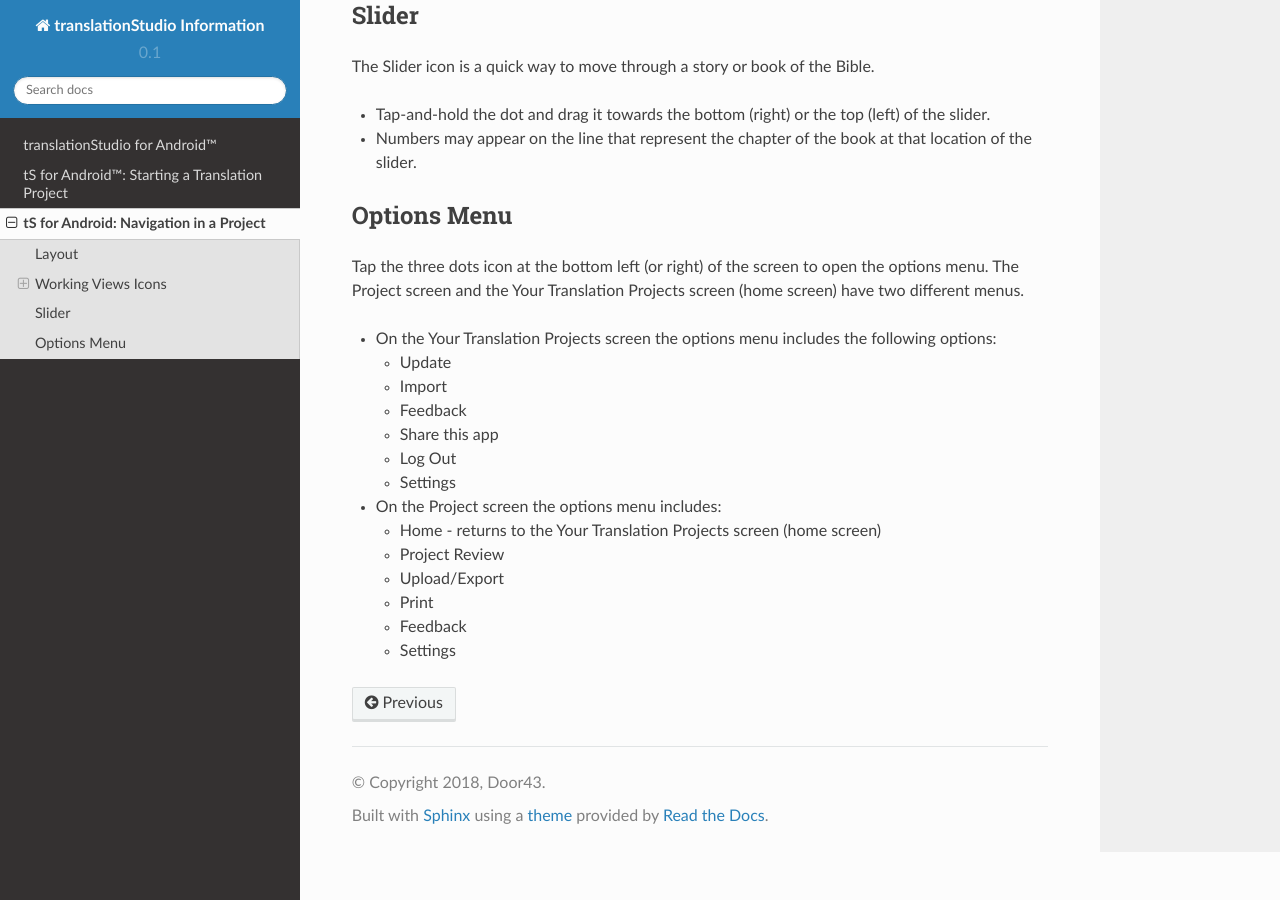
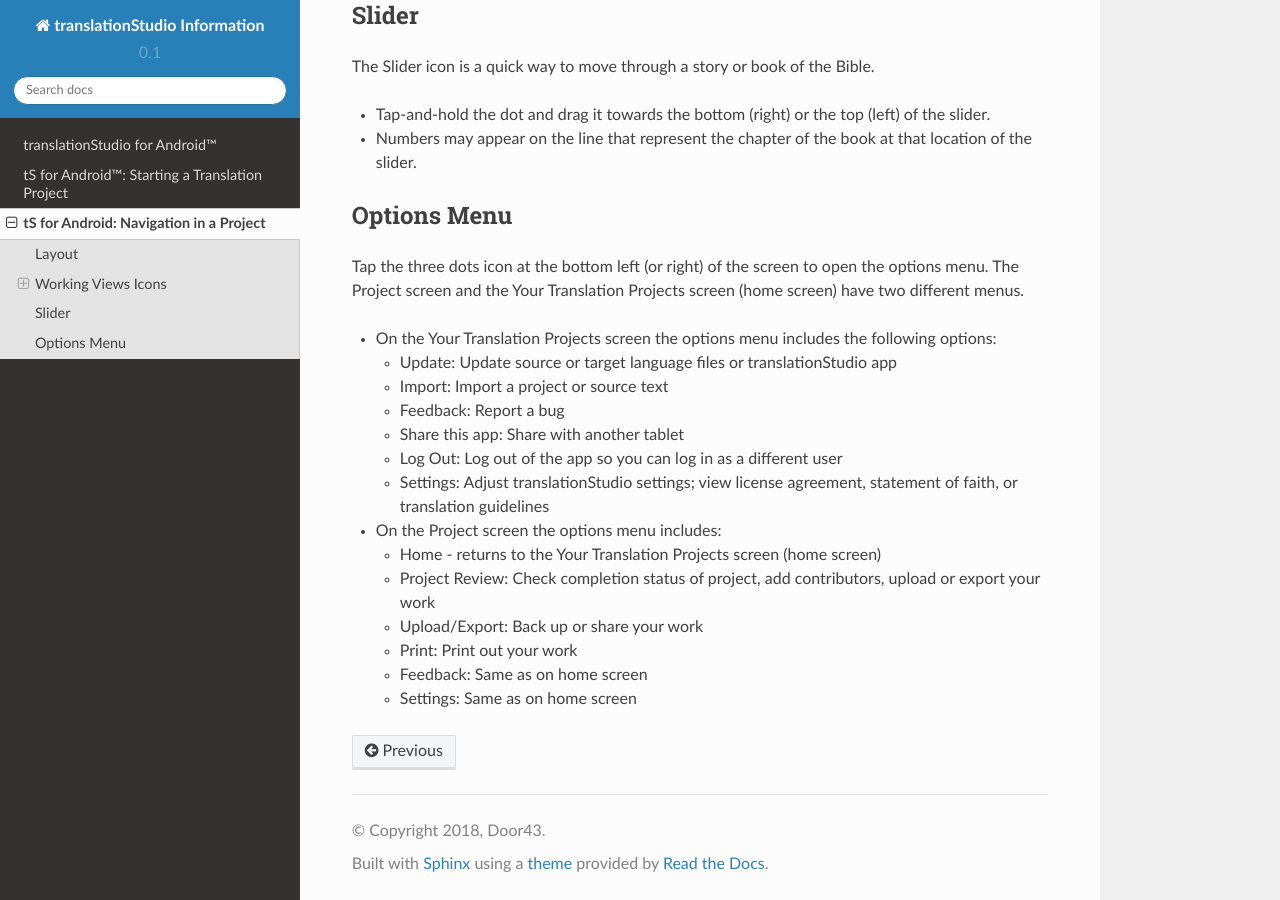
Before and after one commit to unfoldingWord-dev/translationStudio-Info, a Sphinx documentation site: the page built from docs/tNavigate.rst, in a window 1280 px wide and 900 px high, scrolled down 2507 px. Built offline with Sphinx 7.4.7 and the Read the Docs theme 2.0.0, drawn with Linux system fonts in a browser that asks for light colours; pages that are not in the unit, such as notebooks, are missing from menus.

Commit message:
Update tNavigate.rst

```diff
--- a/docs/tNavigate.rst
+++ b/docs/tNavigate.rst
@@ -82,28 +82,28 @@ Tap the three dots icon at the bottom left (or right) of the screen to open the
 
 * On the Your Translation Projects screen the options menu includes the following options:
 
-  * Update
+  * Update: Update source or target language files or translationStudio app
 
-  * Import
+  * Import: Import a project or source text
 
-  * Feedback
+  * Feedback: Report a bug
 
-  * Share this app
+  * Share this app: Share with another tablet
 
-  * Log Out
+  * Log Out: Log out of the app so you can log in as a different user
 
-  * Settings
+  * Settings: Adjust translationStudio settings; view license agreement, statement of faith, or translation guidelines
 
 * On the Project screen the options menu includes:
 
   * Home - returns to the Your Translation Projects screen (home screen)
 
-  * Project Review
+  * Project Review: Check completion status of project, add contributors, upload or export your work
 
-  * Upload/Export
+  * Upload/Export: Back up or share your work
 
-  * Print
+  * Print: Print out your work
 
-  * Feedback
+  * Feedback: Same as on home screen
 
-  * Settings
+  * Settings: Same as on home screen
```
